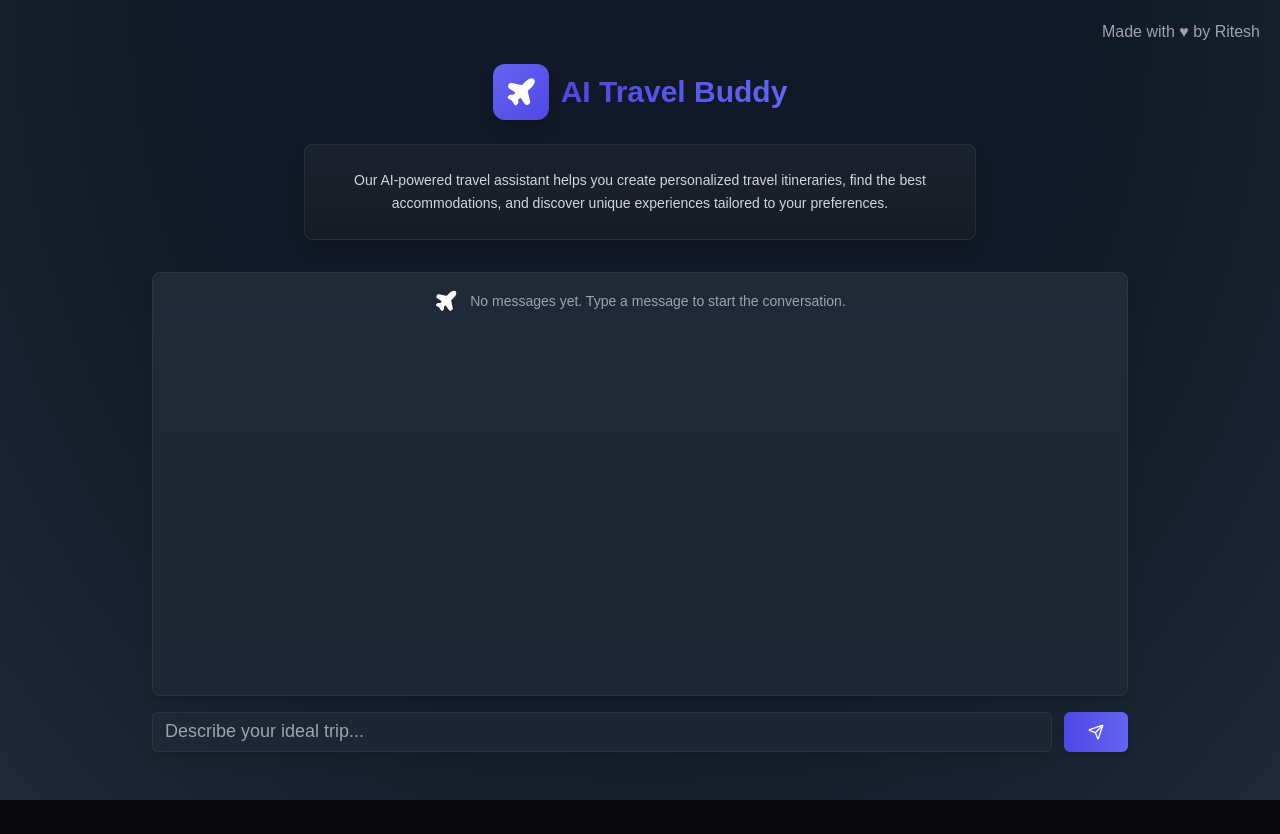
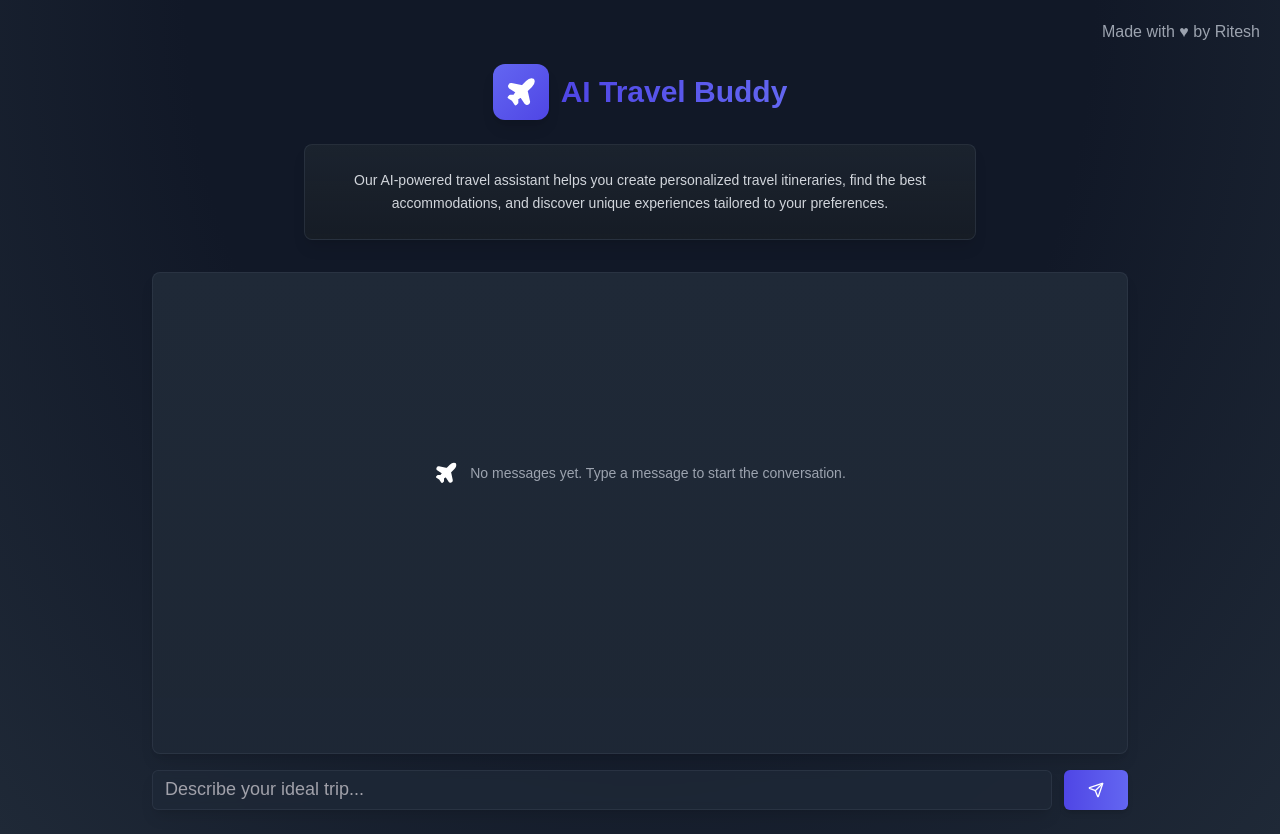
Before and after one commit to Ritesh3263/AI-Travel-Buddy, a Next.js app: page / in a window 1280 px wide. Before the commit the page ends 800 px from the top, so only its background shows below. Built offline with nearby package versions, Linux system fonts and the light colour scheme.

Commit message:
height revised

```diff
--- a/src/app/globals.css
+++ b/src/app/globals.css
@@ -63,13 +63,13 @@ body {
 }
 
 
-  .rounded-lg.bg-card.text-card-foreground.bg-gradient-to-b.from-white.to-white\/95.dark\:from-gray-800.dark\:to-gray-800\/95.border.border-gray-200\/50.dark\:border-gray-700\/50.shadow-lg{
+  /* .rounded-lg.bg-card.text-card-foreground.bg-gradient-to-b.from-white.to-white\/95.dark\:from-gray-800.dark\:to-gray-800\/95.border.border-gray-200\/50.dark\:border-gray-700\/50.shadow-lg{
     height: 100%
-  }
+  } */
 
-  .relative.overflow-hidden.h-fit.overflow-y-auto.px-6.py-4.scrollarea-custom{
+  /* .relative.overflow-hidden.h-fit.overflow-y-auto.px-6.py-4.scrollarea-custom{
     height: 100%
-  }
+  } */
 
   /* .relative.overflow-hidden.h-fit.overflow-y-auto.px-6.py-4.scrollarea-custom .h-full.w-full.rounded-\[inherit\] div{
     height: 100%
--- a/src/app/page.tsx
+++ b/src/app/page.tsx
@@ -57,7 +57,7 @@ useEffect(() => {
 
   // console.log(error);
   return (
-    <main className="h-screen bg-[radial-gradient(ellipse_at_top,_var(--tw-gradient-stops))] from-sky-50 via-gray-50 to-indigo-50 dark:from-gray-900 dark:via-gray-900 dark:to-gray-800">
+    <main className="min-h-screen bg-[radial-gradient(ellipse_at_top,_var(--tw-gradient-stops))] from-sky-50 via-gray-50 to-indigo-50 dark:from-gray-900 dark:via-gray-900 dark:to-gray-800">
       <h5 className='float-right p-5 text-gray-400'>Made with &#9829; by Ritesh</h5>
       <div className="container max-w-5xl mx-auto p-6">
         {/* Header */}
@@ -85,19 +85,19 @@ useEffect(() => {
         </div>
 
         {/* Chat Interface */}
-        <div className="flex flex-col h-[calc(100vh-354px)] md:h-[60vh] gap-4">
+        <div className="grid gap-4">
           <Card className="bg-gradient-to-b from-white to-white/95 dark:from-gray-800 dark:to-gray-800/95 border border-gray-200/50 dark:border-gray-700/50 shadow-lg">
-            <ScrollArea className="overflow-y-auto px-6 py-4 scrollarea-custom" >
+            <ScrollArea className="h-[45vh] md:h-[60vh] px-6 py-4" >
               <div className="space-y-6" >
 
                 {messages.length === 0 &&(
-                  <div className="flex flex-col md:flex-row gap-3 justify-center items-center text-gray-500 dark:text-gray-400">
+                  <div className="flex flex-col md:flex-row h-[45vh] md:h-[60vh] gap-3 justify-center items-center text-gray-500 dark:text-gray-400">
                     <Plane className="h-6 w-6 text-white fill-current" />
                     <p className="text-sm text-center">No messages yet. Type a message to start the conversation.</p>
                     {/* {error && <p className="text-sm">Error Occured! Retry</p>} */}
                   </div>
                 )}
-                <div ref={chatEndRef} />
+
                 {messages.map((m) => (
                   <div
                     key={m.id}
@@ -142,7 +142,7 @@ useEffect(() => {
                     </div>
                   </div>
                 )}
-
+                <div ref={chatEndRef} />
               </div>
             </ScrollArea>
           </Card>
```
